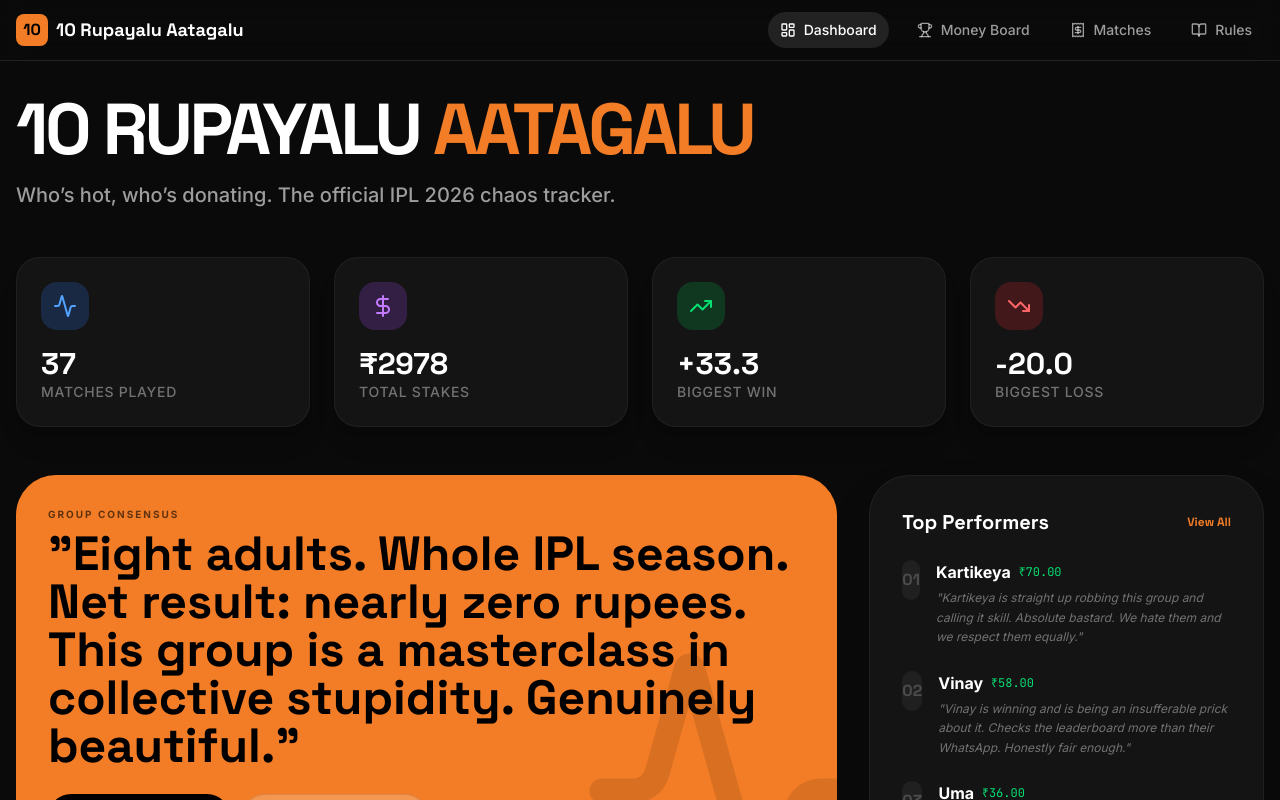
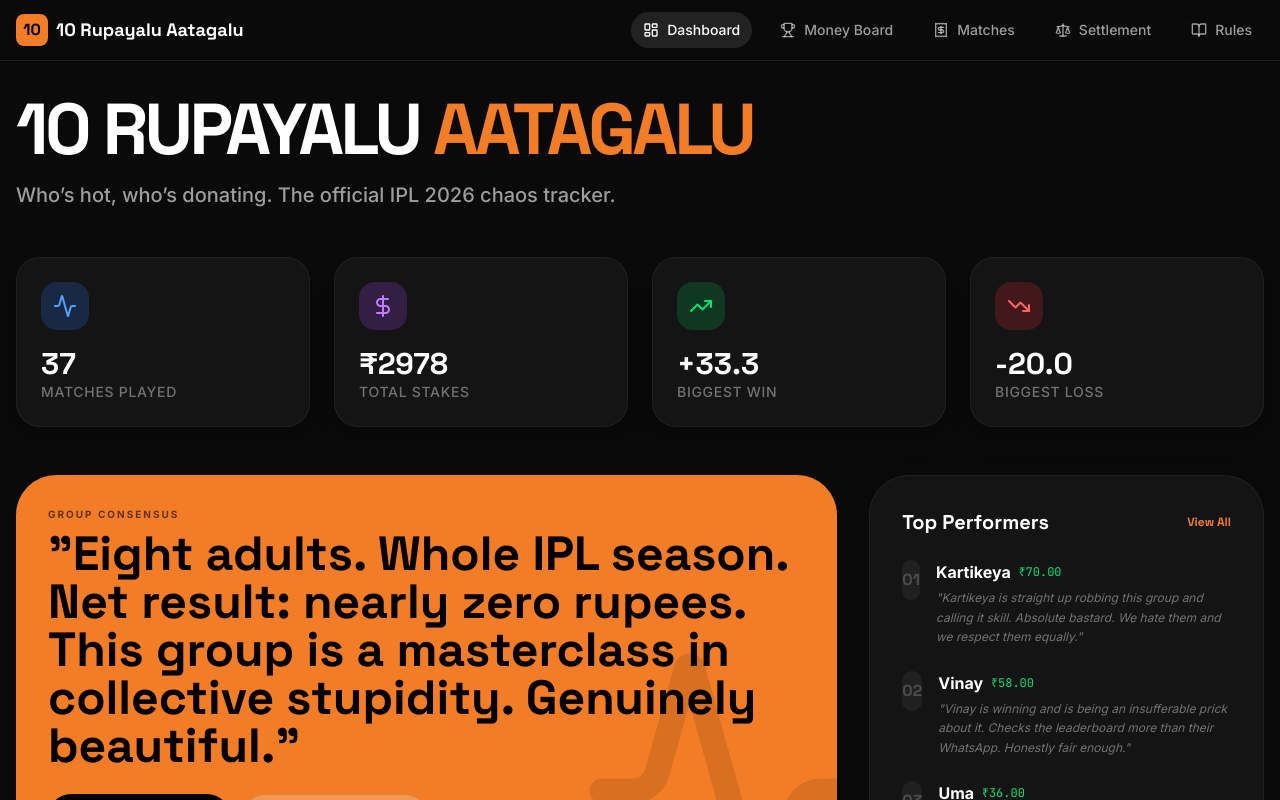
Before and after one commit to systemaditya/IPL, a React (Vite) app: page / in a window 1280 px wide. Shown: the top 800 px of the page. Built offline with nearby package versions, Linux system fonts and the light colour scheme.

Commit message:
Add 'Settlement' item to Navbar with Scale icon

```diff
--- a/src/components/Navbar.tsx
+++ b/src/components/Navbar.tsx
@@ -1,11 +1,12 @@
 import { Link, useLocation } from "react-router-dom";
 import { motion } from "motion/react";
-import { Trophy, LayoutDashboard, Receipt, BookOpen } from "lucide-react";
+import { Trophy, LayoutDashboard, Receipt, BookOpen, Scale } from "lucide-react";
 
 const navItems = [
   { name: "Dashboard", path: "/", icon: LayoutDashboard },
   { name: "Money Board", path: "/money", icon: Trophy },
   { name: "Matches", path: "/matches", icon: Receipt },
+  { name: "Settlement", path: "/settlement", icon: Scale },
   { name: "Rules", path: "/rules", icon: BookOpen },
 ];
 
@@ -28,6 +29,7 @@ export default function Navbar() {
           {navItems.map((item) => {
             const isActive = location.pathname === item.path;
             const Icon = item.icon;
+
             return (
               <Link
                 key={item.path}
```
